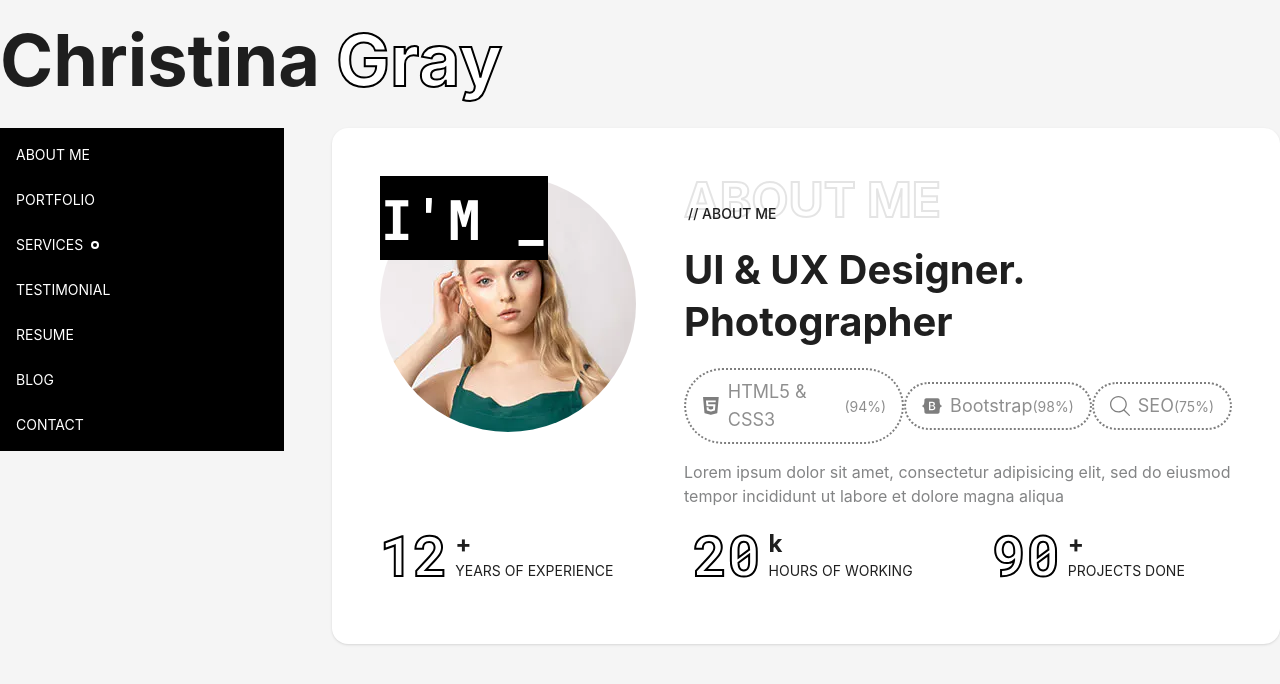
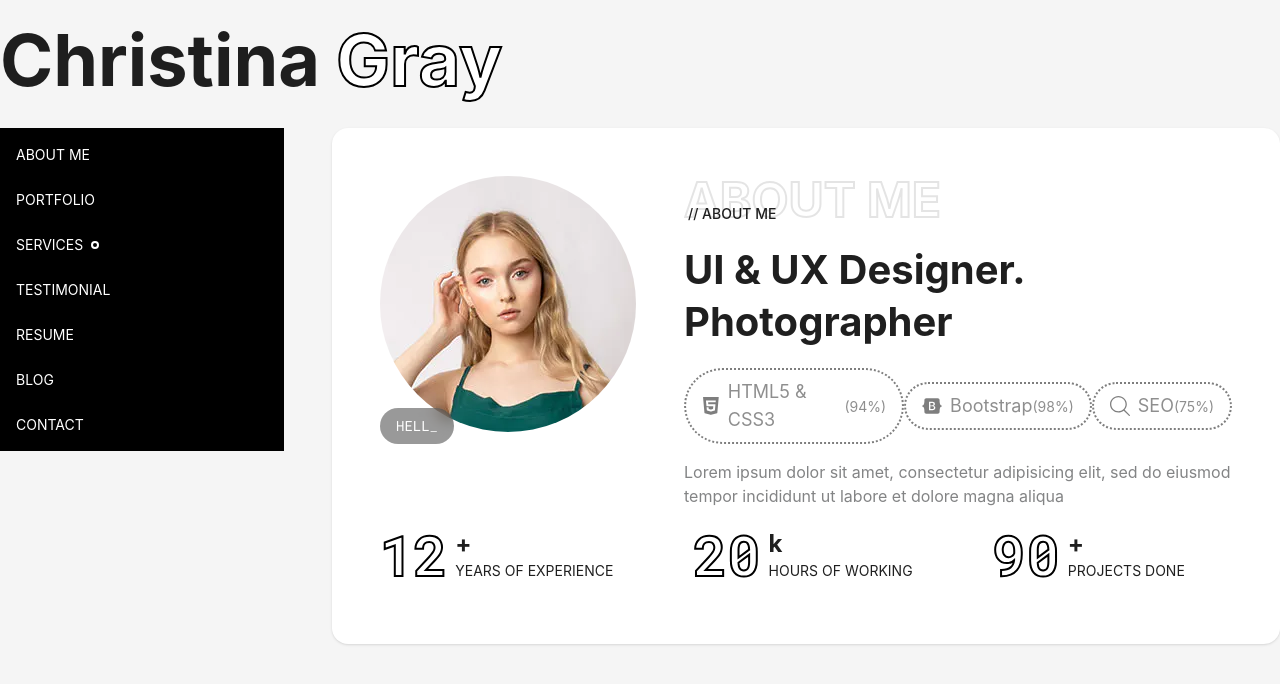
Before and after one commit to NamuSoft/michael-, a Next.js app: page /home in a window 1280 px wide. Shown: the top 684 px of the page. Built offline with nearby package versions, Linux system fonts and the light colour scheme.

Commit message:
chore: implement typing text/move logic to container

```diff
--- a/src/app/home/container/HomeContainer.tsx
+++ b/src/app/home/container/HomeContainer.tsx
@@ -3,6 +3,7 @@ import { HomeTemplate } from "~/components/Templates/Home/HomeTemplate";
 export const HomeContainer = () => {
   const homeTemplateProps: React.ComponentProps<typeof HomeTemplate> = {
     homeContentModuleProps: {
+      heroSectionModuleProps: {
         skills: [
           { name: "HTML5 & CSS3", level: 94, icon: "html5" },
           { name: "Bootstrap", level: 98, icon: "bootstrap" },
@@ -13,6 +14,8 @@ export const HomeContainer = () => {
           { value: 20, label: "HOURS OF WORKING", metric: "k" },
           { value: 90, label: "PROJECTS DONE", metric: "+" },
         ],
+        intro: { texts: ["HELLO THERE!", "I'M CHRISTINA GRAY"] },
+      },
     },
   };
 
--- a/src/components/Modules/HeroSection/HeroSectionModule.tsx
+++ b/src/components/Modules/HeroSection/HeroSectionModule.tsx
@@ -7,24 +7,21 @@ import TypingText from "~/components/TypingText/TypingText";
 type Props = {
   skills: React.ComponentProps<typeof SkillTagAtom>[];
   credentials: React.ComponentProps<typeof CredentialAtom>[];
-};
-
-const intro = {
-  texts: ["HI THERE!", "I'M CHRISTINA"],
+  intro: React.ComponentProps<typeof TypingText>;
 };
 
 export default function HeroSectionModule(props: Props) {
   return (
     <div className='col-span-3 rounded-2xl bg-white p-12 shadow'>
-      <div className='flex w-full gap-12'>
+      <div className='relative flex w-full gap-12'>
         <Image
           src='/images/hero-avatar.webp'
           alt='Hero Avatar'
           preview={false}
-          className='relative h-64 min-w-64 rounded-full'
+          className='h-64 min-w-64 rounded-full'
         />
-        <div className="absolute">
-          <TypingText texts={["HI THERE!", "I'M CHRISTINA"]} />
+        <div className='absolute bottom-16'>
+          <TypingText {...props.intro} />
         </div>
         <div className='flex w-full flex-col gap-4'>
           <div className='relative'>
--- a/src/components/Modules/Home/HomeContentModule.tsx
+++ b/src/components/Modules/Home/HomeContentModule.tsx
@@ -1,13 +1,10 @@
-import React from "react";
-import type CredentialAtom from "~/components/Atoms/CredentialAtom/CredentialAtom";
-import type SkillTagAtom from "~/components/Atoms/SVGAtom/SkillTagAtom/SkillTagAtom";
 import Sidebar from "~/components/SideBar.tsx/Sidebar";
 import HeroSectionModule from "../HeroSection/HeroSectionModule";
 
+
 type Props = {
-  skills: React.ComponentProps<typeof SkillTagAtom>[],
-  credentials: React.ComponentProps<typeof CredentialAtom>[],
-};
+  heroSectionModuleProps: React.ComponentProps<typeof HeroSectionModule>
+}
 
 export const HomeContentModule = (props: Props) => {
   return (
@@ -20,7 +17,7 @@ export const HomeContentModule = (props: Props) => {
         <div className='col-span-1'>
           <Sidebar />
         </div>
-        <HeroSectionModule {...props } />
+        <HeroSectionModule {...props.heroSectionModuleProps } />
       </div>
     </div>
   );
--- a/src/components/Templates/Home/HomeTemplate.tsx
+++ b/src/components/Templates/Home/HomeTemplate.tsx
@@ -3,7 +3,7 @@ import { Layout } from "antd";
 import { Content } from "antd/es/layout/layout";
 
 type Props = {
-  homeContentModuleProps: React.ComponentProps<typeof HomeContentModule>;
+    homeContentModuleProps: React.ComponentProps<typeof HomeContentModule>;
 };
 
 export const HomeTemplate = (props: Props) => {
@@ -15,8 +15,8 @@ export const HomeTemplate = (props: Props) => {
         </Header>
       */}
 
-      <Content style={{ overflow: "auto"}}>
-        <HomeContentModule {...props.homeContentModuleProps} />
+      <Content style={{ overflow: "auto" }}>
+        <HomeContentModule {...props.homeContentModuleProps } />
       </Content>
 
       {/*
--- a/src/components/TypingText/TypingText.tsx
+++ b/src/components/TypingText/TypingText.tsx
@@ -29,9 +29,9 @@ const TypingText = (props: Props) => {
           clearInterval(typingInterval);
         } else if (index > currentText.length) {
           clearInterval(typingInterval);
-          setTimeout(() => setIsDeleting(true), 500); // Pause before deleting
+          setTimeout(() => setIsDeleting(true), 1000);
         }
-      }, 100);
+      }, 50);
     };
 
     typeText();
@@ -40,8 +40,9 @@ const TypingText = (props: Props) => {
   }, [currentText, isDeleting]);
 
   return (
-    <div className='typing-text font-roboto bg-black text-[56px] font-bold text-white'>
-      {displayedText}_
+    <div className='typing-text rounded-full bg-black bg-opacity-40 px-4 py-2 font-roboto text-sm text-white backdrop-blur'>
+      {displayedText}
+      <span className='animate-pulse'>_</span>
     </div>
   );
 };
--- a/src/styles/globals.css
+++ b/src/styles/globals.css
@@ -1,4 +1,5 @@
 @import url('https://fonts.googleapis.com/css2?family=Roboto+Mono:wght@100..700&display=swap');
+@import url('https://fonts.googleapis.com/css2?family=Poppins:wght@400;500;600;700&display=swap');
 
 @tailwind base;
 @tailwind components;
--- a/tailwind.config.ts
+++ b/tailwind.config.ts
@@ -8,6 +8,7 @@ export default {
       fontFamily: {
         sans: ["var(--font-geist-sans)", ...fontFamily.sans],
         roboto: ["Roboto Mono", "monospace"],
+        poppins: ["Poppins", "sans-serif"],
       },
     },
   },
```
Lines whose indentation alone changed are shown as unchanged.
